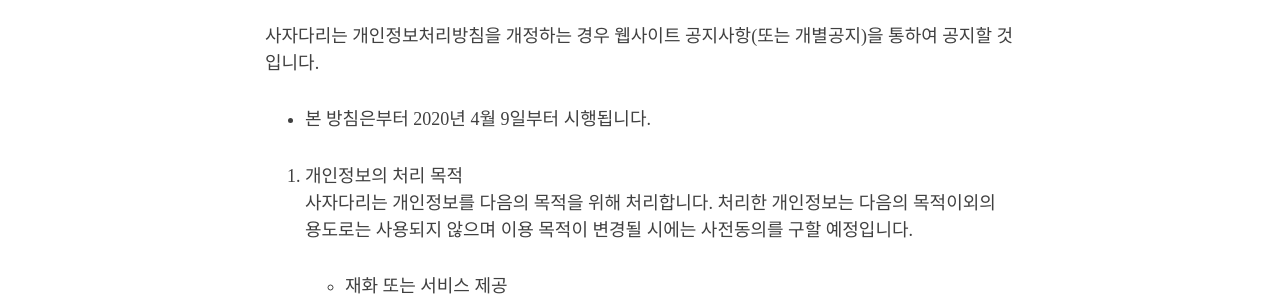
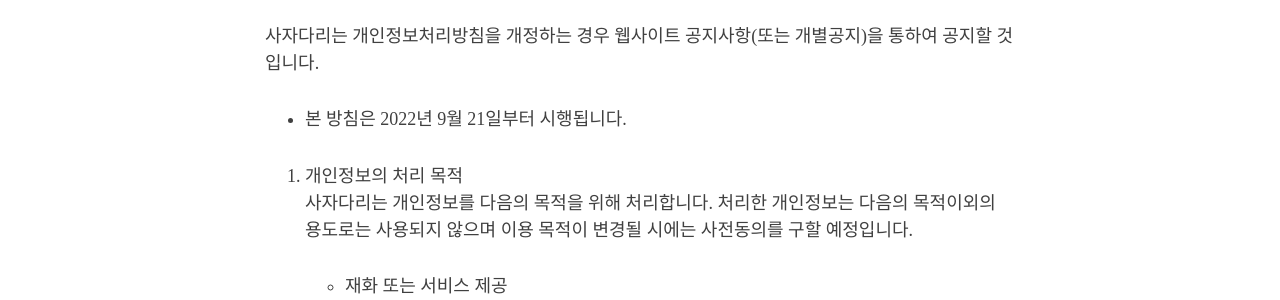
Before and after one commit to sajadari/sajadari.github.io, a Jekyll site: the page built from _posts/2022-09-21-dfcheck-policy.md, in a window 1280 px wide and 900 px high. Shown: the part 418-718 px from the top of the window. Built offline with Jekyll 4.4.1, drawn with Linux system fonts in a browser that asks for light colours; nearby versions of some CDN libraries; some web fonts are replaced.

Commit message:
Update 2022-09-21-dfcheck-policy.md

```diff
--- a/_posts/2022-09-21-dfcheck-policy.md
+++ b/_posts/2022-09-21-dfcheck-policy.md
@@ -10,7 +10,7 @@
 
 사자다리는 개인정보처리방침을 개정하는 경우 웹사이트 공지사항(또는 개별공지)을 통하여 공지할 것입니다.
 
-* 본 방침은부터 2020년 4월 9일부터 시행됩니다.
+* 본 방침은 2022년 9월 21일부터 시행됩니다.
 
 
 1. 개인정보의 처리 목적
```
